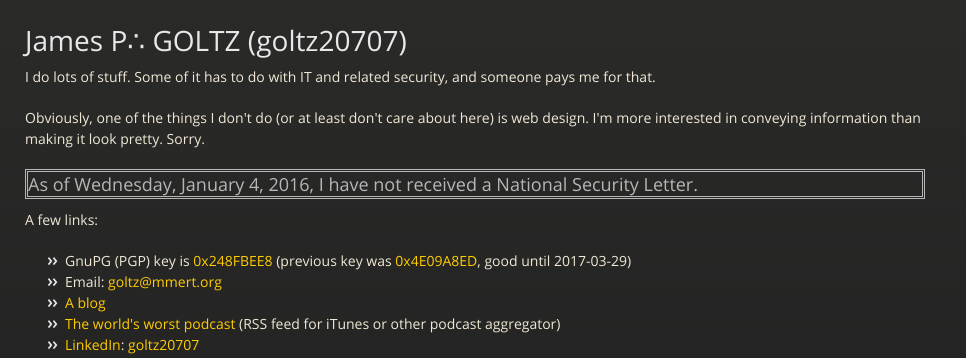
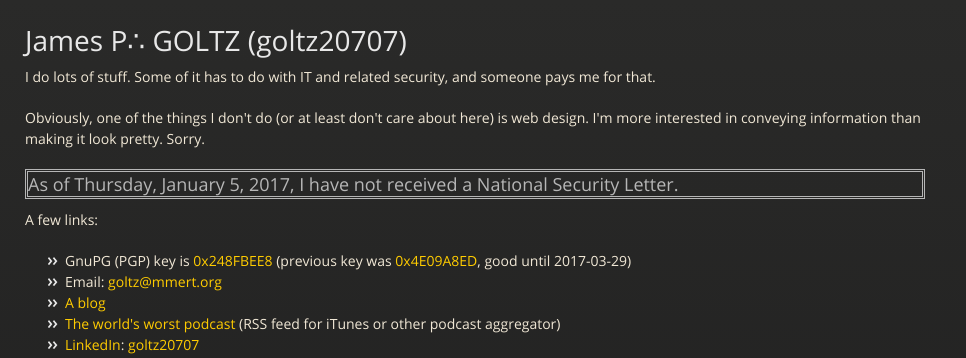
Before and after one commit to goltz20707/goltz20707.github.io, a Jekyll site: the page built from index.html, in a window 1280 px wide. Shown: the top 358 px of the page, without its empty margins (0-966 px from the left). Built offline with Jekyll 4.4.1, drawn with Linux system fonts in a browser that asks for light colours.

Commit message:
Daily update.

```diff
--- a/_includes/nsl.html
+++ b/_includes/nsl.html
@@ -3,6 +3,6 @@ date '+%A, %B %e, %Y,'
  -->
 <h3 style="border: double">As of
 
-Wednesday, January 4, 2016,
+Thursday, January  5, 2017,
 
 I have not received a National Security Letter.</h3>
```
